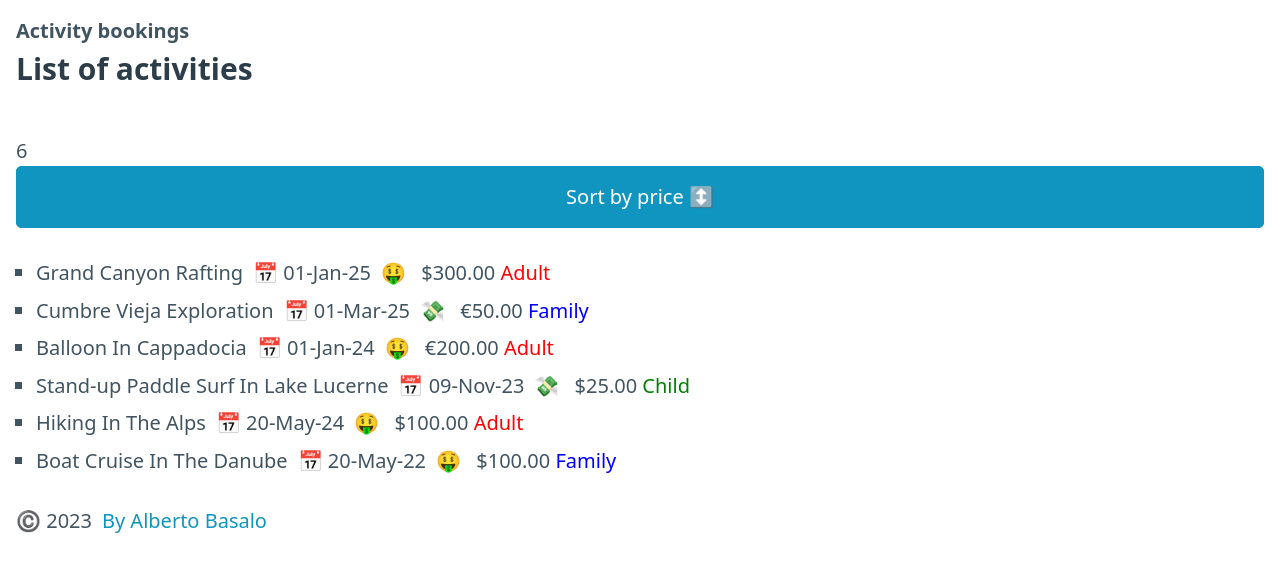
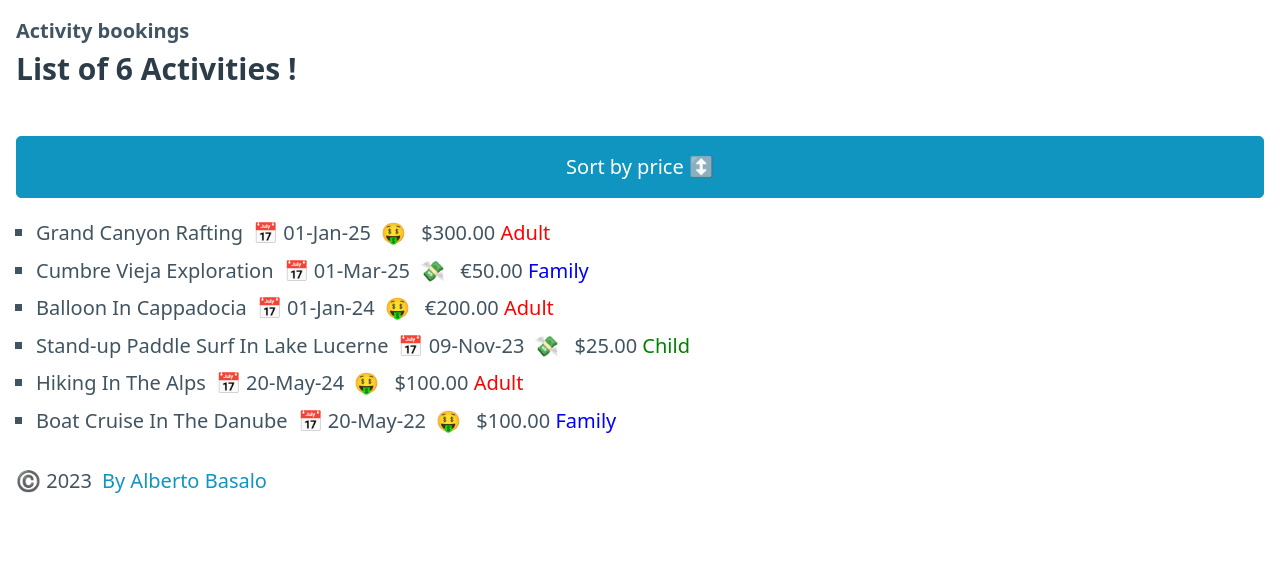
Before and after one commit to TrainingITCourses/minsait-ng_dev-23_04, an Angular app: page / in a window 1280 px wide. Shown: the top 572 px of the page. Built offline with nearby package versions, Linux system fonts and the light colour scheme.

Commit message:
feat: list header

```diff
--- a/src/app/home/home.component.html
+++ b/src/app/home/home.component.html
@@ -1,12 +1,8 @@
-<h3>List of activities</h3>
-<div>
-  <p>
-    <span>
-      {{ activities.length }}
-    </span>
-    <button (click)="onSort()">Sort by price ↕️</button>
-  </p>
-</div>
+<app-list-header
+  [counter]="activities.length"
+  caption="Activities !"
+  (sort)="onSort()"
+></app-list-header>
 <ul>
   <li *ngFor="let a of activities">
     <app-activity-item [activity]="a"></app-activity-item>
--- a/src/app/home/home.component.ts
+++ b/src/app/home/home.component.ts
@@ -9,15 +9,13 @@ import { Activity } from '../data/activity.type';
 })
 export class HomeComponent implements OnInit {
   activities: Activity[] = ACTIVITIES;
+
   private sortOrder = 1;
-  constructor() {
-    console.log(JSON.stringify(this.activities));
-  }
+  constructor() {}
 
   ngOnInit(): void {}
 
   onSort() {
-    console.log('order click');
     this.sortOrder = -this.sortOrder;
     this.activities = ACTIVITIES.sort(
       (a, b) => (a.price - b.price) * this.sortOrder
--- /dev/null
+++ b/src/app/shared/list-header/list-header.component.html
@@ -0,0 +1,4 @@
+<div>
+  <h3>List of {{ counter }} {{ caption }}</h3>
+  <button id="sort" (click)="onSortClick()">Sort by price ↕️</button>
+</div>
--- /dev/null
+++ b/src/app/shared/list-header/list-header.component.ts
@@ -0,0 +1,17 @@
+import { Component, EventEmitter, Input, OnInit, Output } from '@angular/core';
+
+@Component({
+  selector: 'app-list-header',
+  templateUrl: './list-header.component.html',
+  styleUrls: ['./list-header.component.css'],
+})
+export class ListHeaderComponent implements OnInit {
+  @Input() counter: number = 0;
+  @Input() caption: string = '';
+  @Output() sort: EventEmitter<void> = new EventEmitter<void>();
+  constructor() {}
+  ngOnInit(): void {}
+  onSortClick() {
+    this.sort.emit();
+  }
+}
```
Also changed, not shown: src/app/shared/shared.module.ts (+5 -2 lines), src/app/shared/list-header/list-header.component.css (added), 2 other files (tests, documents, lock files or other folders).
